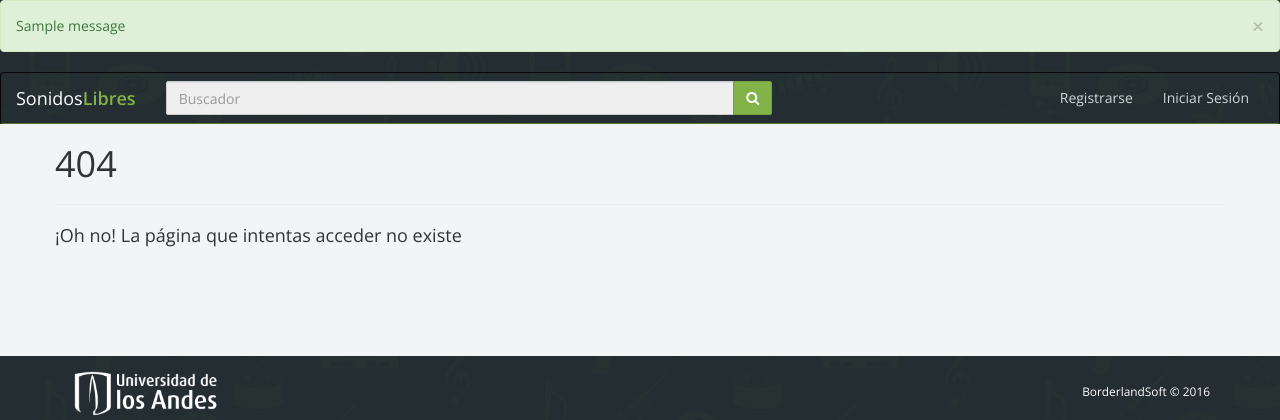
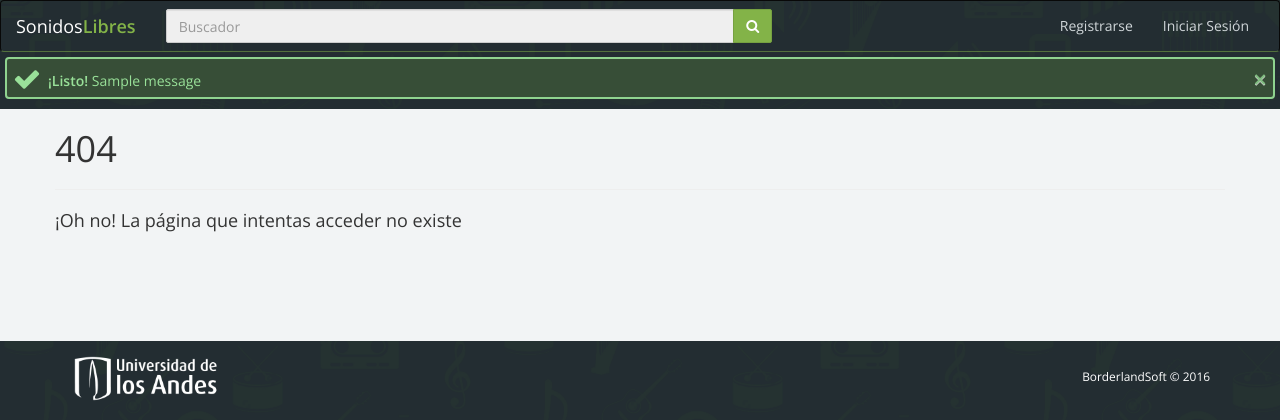
Before and after one commit to UAMISO4101/borderlandsoft201620, a Django app: page /404/ in a window 1280 px wide. Shown: the top 420 px of the page. Run offline with Django 3.2, Linux system fonts and the light colour scheme; tables that the repository leaves empty hold one stand-in row (values such as "Sample post"); one stand-in notice (Sample message) is shown; style sheets or scripts are compiled from the project's sources; some libraries are stand-ins or nearby versions.

Commit message:
ALertas agregadas a nivel global

```diff
--- /dev/null
+++ b/SonidosLibres/scss/_alert.scss
@@ -0,0 +1,71 @@
+@mixin alert($hue, $icon){
+  $color: hsl($hue, 54%, 74%);
+  color: $color;
+  background-color: hsl($hue, 17%, 26%);
+  border-color: transparentize($color, 0.1);
+
+  .icon-alert{
+    .fa:before{
+      content: $icon;
+    }
+  }
+
+  .close{
+    color: $color;
+    opacity: 0.75;
+    font-size: 24px;
+    margin-top: 4px;
+  }
+}
+
+//.alerts{
+//  > div:last-child{
+//      margin-bottom: 0;
+//    }
+//}
+
+.main-alert{
+  z-index: 3;
+  padding: 6px;
+  //position: absolute;
+  margin-left: 5px;
+  margin-right: 5px;
+  top: 5px;
+  border-width: 2px;
+
+  &.alert{
+    margin-top: 5px;
+    margin-bottom: 10px;
+  }
+
+  .icon-alert{
+    display: inline-block;
+    float: left;
+  }
+
+  .text-alert{
+    margin-left: 35px;
+    display: block;
+    margin-top: 6px;
+  }
+
+  &.alert-success{
+    @include alert(120, "\f00c");
+  }
+
+  &.alert-error{
+    @include alert(0, "\f00d");
+  }
+
+  &.alert-warning{
+    @include alert(50, "\f06a");
+  }
+
+  i{
+    font-size: 28px;
+  }
+
+  &.alert-dismissible .close{
+    right: 0;
+  }
+}
--- a/SonidosLibres/scss/output.scss
+++ b/SonidosLibres/scss/output.scss
@@ -3,4 +3,7 @@
 @import "form";
 @import "tag";
 @import "vectors";
+@import "alert";
+
+// This line alweays must be the last
 @import "util";
--- a/SonidosLibres/templates/base.html
+++ b/SonidosLibres/templates/base.html
@@ -18,12 +18,9 @@
     <link href="https://fonts.googleapis.com/css?family=Open+Sans:400,600" rel="stylesheet">
     <link rel="stylesheet" href="{% static "css/output.css" %}" >
 </head>
-{% for message in messages %}
-    <div class="alert alert-{{ message.tags }}">
-        <a href="#" class="close" data-dismiss="alert" aria-label="close">&times;</a>
-        {{ message }}</div>
-{% endfor %}
 <body>
+
+{#Navbar#}
 <nav class="navbar  navbar-inverse">
     <div class="container-fluid">
         <!-- Brand and toggle get grouped for better mobile display -->
@@ -76,11 +73,27 @@
         </div><!-- /.navbar-collapse -->
     </div><!-- /.container-fluid -->
 </nav>
+<div class="alerts">
+    {#Alerta general#}
+    {% for message in messages %}
+        <div class="alert alert-dismissible main-alert alert-{{ message.tags }}" role="alert">
+            <div class="icon-alert"><i class="fa"></i></div>
+            <button type="button" class="close" data-dismiss="alert" aria-label="Close">
+                <span aria-hidden="true">&times;</span>
+            </button>
+            <div class="text-alert">
+                <strong>¡Listo!</strong> {{ message }}
+            </div>
+        </div>
+    {% endfor %}
+</div>
+
+
 <div class="body {% block paddingTopBody %}{% endblock %}">
-
     {% block content %}{% endblock %}
 </div>
 
+{#Footer#}
 <footer>
     <div class="container">
         <div class="pull-left">
@@ -90,14 +103,13 @@
             <small>BorderlandSoft &copy; 2016</small>
         </div>
     </div>
-
-
 </footer>
 
+{#Scripts Section#}
 <script src="{% block jquery %}{% static "js/lib/jquery/dist/jquery.js" %}{% endblock %}" type="text/javascript"></script>
-{#<script src="https://code.jquery.com/jquery-2.2.4.js" type="text/javascript"></script>#}
 <script src="{% static "js/lib/bootstrap/dist/js/bootstrap.min.js" %}" type="text/javascript"></script>
 <script src="{% static "js/lib/jquery-validation/dist/jquery.validate.min.js" %}" type="text/javascript"></script>
 {% block pagescripts %}{% endblock %}
+
 </body>
 </html>
--- a/requirements.txt
+++ b/requirements.txt
@@ -2,7 +2,6 @@ boto3==1.4.0
 botocore==1.4.58
 dj-database-url==0.4.1
 Django==1.10
-django-bootstrap3==7.0.1
 django-storages==1.5.0
 docutils==0.12
 gunicorn==19.6.0
```
